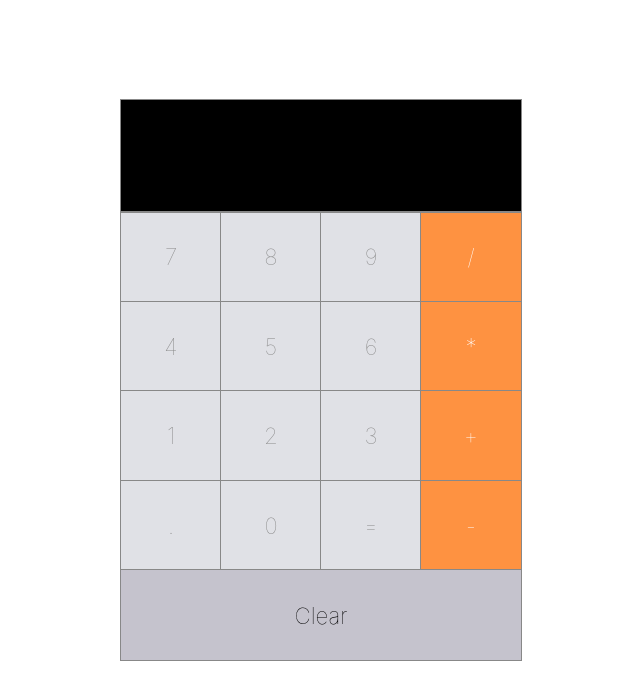
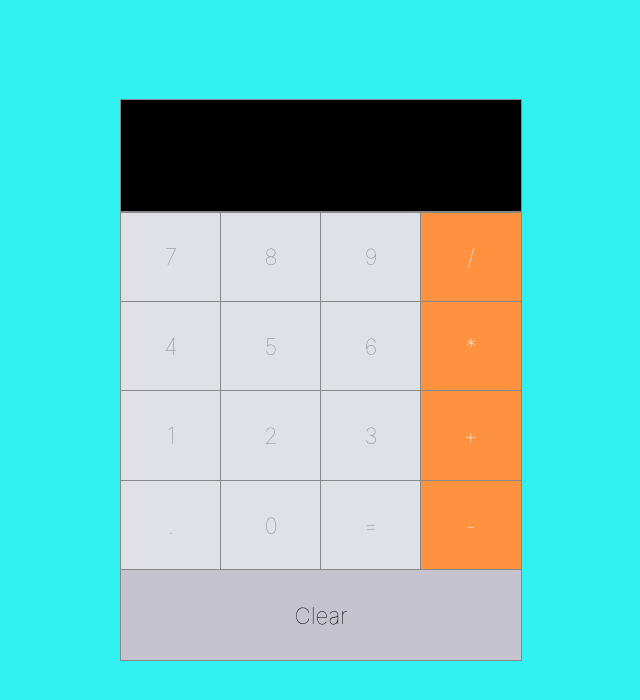
Before and after one commit to Larsnihlmark/Calculator-app, a React (Create React App) app: page / in a window 1280 px wide. Shown: the top 700 px of the page, without its empty margins (319-959 px from the left). Built offline with nearby package versions, Linux system fonts and the light colour scheme.

Commit message:
change color

```diff
--- a/src/App.css
+++ b/src/App.css
@@ -4,6 +4,7 @@
   align-items: center;
   height: 100vh;
   width: 100%;
+  background-color: rgb(50, 241, 241);
 }
 
 .calc-wrapper{
```
